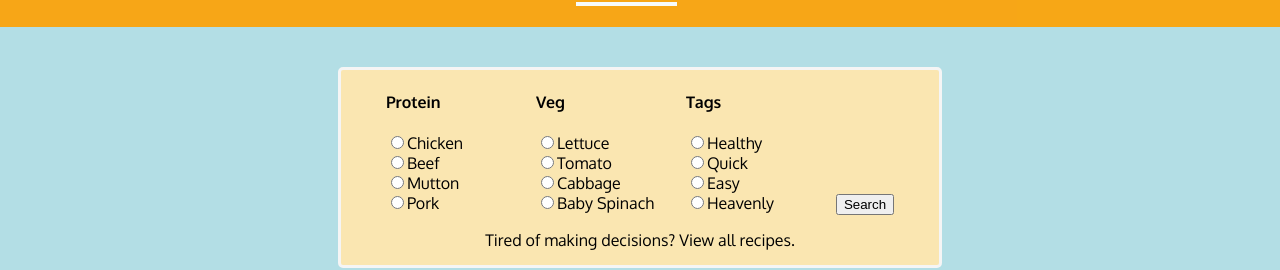
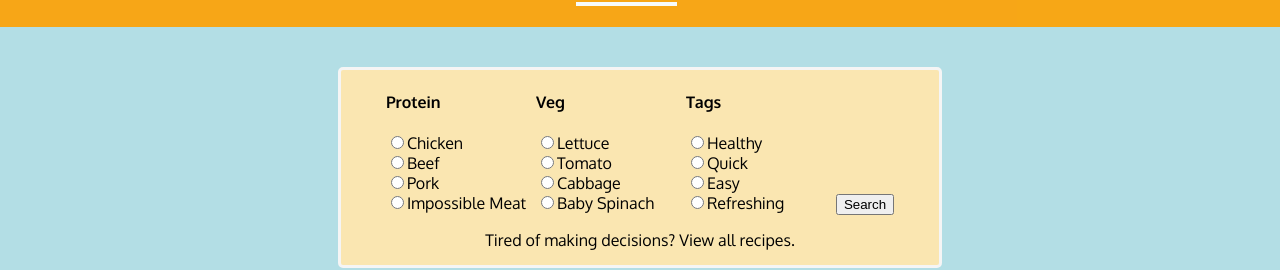
Before and after one commit to viviankwok/thisisatracker, a React (Create React App) app in the folder client/: page /Recipes in a window 1280 px wide. Shown: the part 169-439 px from the top of the page. Built offline with nearby package versions, Linux system fonts and the light colour scheme; sample sign-in values are in the browser's storage.

Commit message:
updated recipe search criteria in react

```diff
--- a/client/src/components/RecipeSearch.js
+++ b/client/src/components/RecipeSearch.js
@@ -40,10 +40,10 @@ const RecipeSearch = (props) => {
             Chicken <br />
             <input type="radio" value="beef" name="meat" />
             Beef <br />
-            <input type="radio" value="mutton" name="meat" />
-            Mutton <br />
             <input type="radio" value="pork" name="meat" />
             Pork <br />
+            <input type="radio" value="impossible meat" name="meat" />
+            Impossible Meat <br />
           </div>
           {/* ==================== VEG ==================== */}
           <div className="search-category" onChange={handleVegInput}>
@@ -66,8 +66,8 @@ const RecipeSearch = (props) => {
             Quick <br />
             <input type="radio" value="easy" name="tags" />
             Easy <br />
-            <input type="radio" value="heavenly" name="tags" />
-            Heavenly <br />
+            <input type="radio" value="refreshing" name="tags" />
+            Refreshing <br />
           </div>
           <button type="submit">Search</button>
           <div className="link">
```
